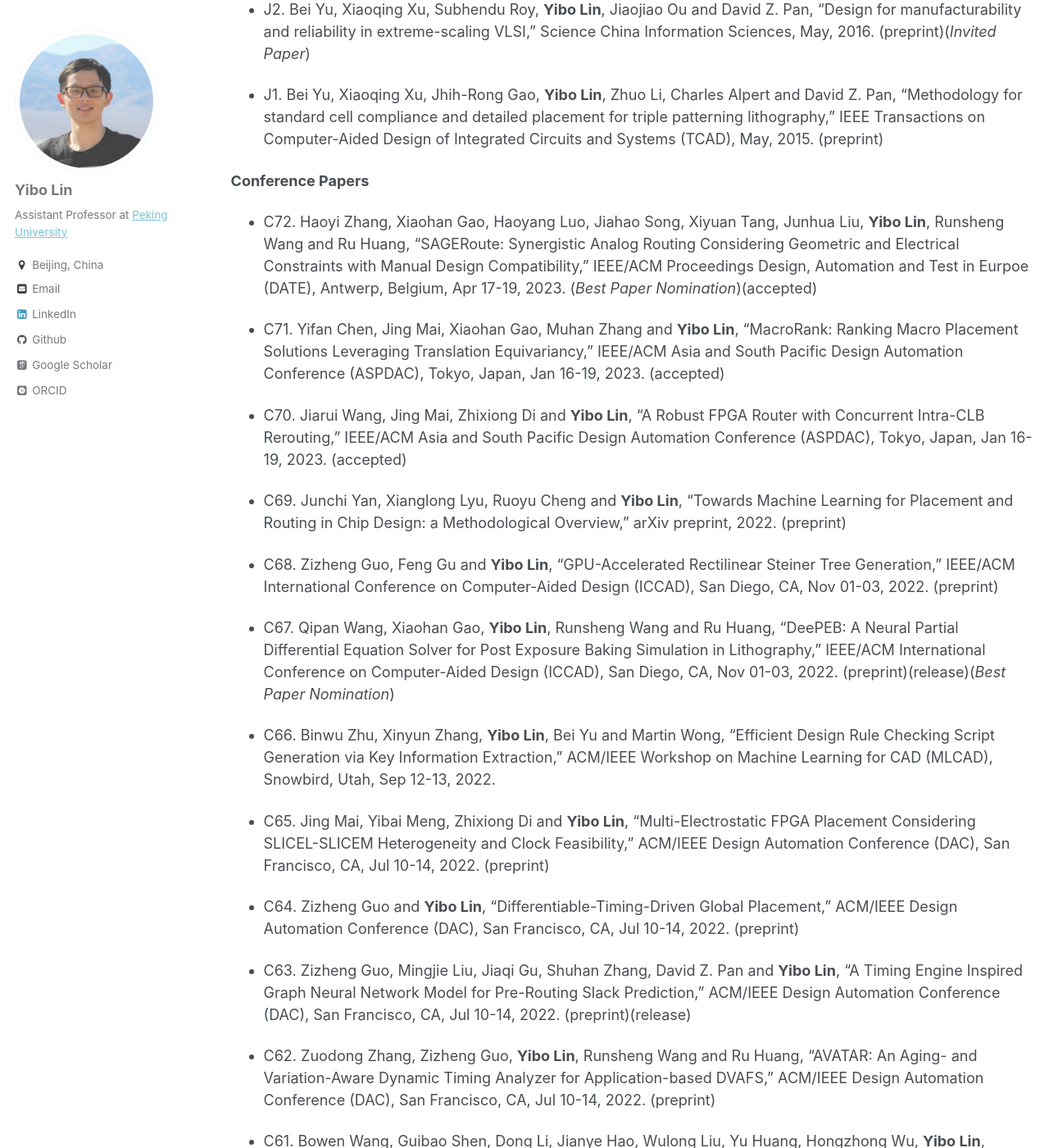
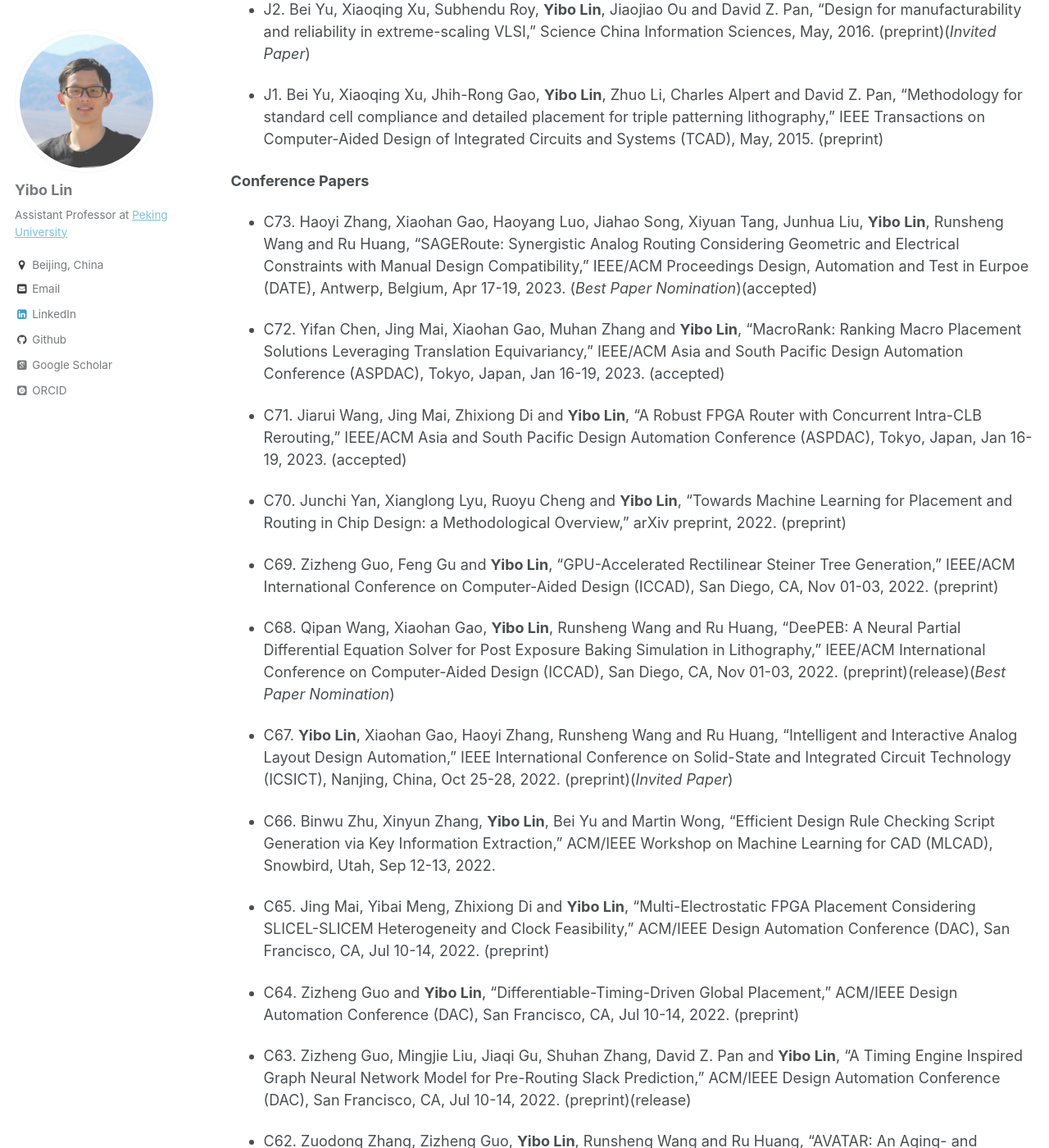
Before and after one commit to limbo018/limbo018.github.io, a Jekyll site: the page built from _pages/cv.md, in a window 1280 px wide and 1400 px high, scrolled down 8451 px. Shown: the whole window at 82% size. Built offline with Jekyll 4.4.1, drawn with Linux system fonts in a browser that asks for light colours; some web fonts are replaced.

Commit message:
add ICSICT paper

```diff
--- a/_includes/publications_cv.md
+++ b/_includes/publications_cv.md
@@ -82,17 +82,19 @@
 **Conference Papers**
 
 
-* C72. Haoyi Zhang, Xiaohan Gao, Haoyang Luo, Jiahao Song, Xiyuan Tang, Junhua Liu, **Yibo Lin**, Runsheng Wang and Ru Huang, "SAGERoute: Synergistic Analog Routing Considering Geometric and Electrical Constraints with Manual Design Compatibility," IEEE/ACM Proceedings Design, Automation and Test in Eurpoe (DATE), Antwerp, Belgium, Apr 17-19, 2023. (*Best Paper Nomination*)(accepted)
+* C73. Haoyi Zhang, Xiaohan Gao, Haoyang Luo, Jiahao Song, Xiyuan Tang, Junhua Liu, **Yibo Lin**, Runsheng Wang and Ru Huang, "SAGERoute: Synergistic Analog Routing Considering Geometric and Electrical Constraints with Manual Design Compatibility," IEEE/ACM Proceedings Design, Automation and Test in Eurpoe (DATE), Antwerp, Belgium, Apr 17-19, 2023. (*Best Paper Nomination*)(accepted)
 
-* C71. Yifan Chen, Jing Mai, Xiaohan Gao, Muhan Zhang and **Yibo Lin**, "MacroRank: Ranking Macro Placement Solutions Leveraging Translation Equivariancy," IEEE/ACM Asia and South Pacific Design Automation Conference (ASPDAC), Tokyo, Japan, Jan 16-19, 2023. (accepted)
+* C72. Yifan Chen, Jing Mai, Xiaohan Gao, Muhan Zhang and **Yibo Lin**, "MacroRank: Ranking Macro Placement Solutions Leveraging Translation Equivariancy," IEEE/ACM Asia and South Pacific Design Automation Conference (ASPDAC), Tokyo, Japan, Jan 16-19, 2023. (accepted)
 
-* C70. Jiarui Wang, Jing Mai, Zhixiong Di and **Yibo Lin**, "A Robust FPGA Router with Concurrent Intra-CLB Rerouting," IEEE/ACM Asia and South Pacific Design Automation Conference (ASPDAC), Tokyo, Japan, Jan 16-19, 2023. (accepted)
+* C71. Jiarui Wang, Jing Mai, Zhixiong Di and **Yibo Lin**, "A Robust FPGA Router with Concurrent Intra-CLB Rerouting," IEEE/ACM Asia and South Pacific Design Automation Conference (ASPDAC), Tokyo, Japan, Jan 16-19, 2023. (accepted)
 
-* C69. Junchi Yan, Xianglong Lyu, Ruoyu Cheng and **Yibo Lin**, "Towards Machine Learning for Placement and Routing in Chip Design: a Methodological Overview," arXiv preprint, 2022. ([preprint](https://arxiv.org/pdf/2202.13564.pdf){: .share-button-noborder})
+* C70. Junchi Yan, Xianglong Lyu, Ruoyu Cheng and **Yibo Lin**, "Towards Machine Learning for Placement and Routing in Chip Design: a Methodological Overview," arXiv preprint, 2022. ([preprint](https://arxiv.org/pdf/2202.13564.pdf){: .share-button-noborder})
 
-* C68. Zizheng Guo, Feng Gu and **Yibo Lin**, "[GPU-Accelerated Rectilinear Steiner Tree Generation](https://doi.org/10.1145/3508352.3549434)," IEEE/ACM International Conference on Computer-Aided Design (ICCAD), San Diego, CA, Nov 01-03, 2022. ([preprint](/publications/papers/ROUTING_ICCAD2022_Guo.pdf){: .share-button-noborder})
+* C69. Zizheng Guo, Feng Gu and **Yibo Lin**, "[GPU-Accelerated Rectilinear Steiner Tree Generation](https://doi.org/10.1145/3508352.3549434)," IEEE/ACM International Conference on Computer-Aided Design (ICCAD), San Diego, CA, Nov 01-03, 2022. ([preprint](/publications/papers/ROUTING_ICCAD2022_Guo.pdf){: .share-button-noborder})
 
-* C67. Qipan Wang, Xiaohan Gao, **Yibo Lin**, Runsheng Wang and Ru Huang, "[DeePEB: A Neural Partial Differential Equation Solver for Post Exposure Baking Simulation in Lithography](https://doi.org/10.1145/3508352.3549398)," IEEE/ACM International Conference on Computer-Aided Design (ICCAD), San Diego, CA, Nov 01-03, 2022. ([preprint](/publications/papers/DFM_ICCAD2022_Wang.pdf){: .share-button-noborder})([release](https://github.com/Brilight/DeePEB){: .share-button-noborder})(*Best Paper Nomination*)
+* C68. Qipan Wang, Xiaohan Gao, **Yibo Lin**, Runsheng Wang and Ru Huang, "[DeePEB: A Neural Partial Differential Equation Solver for Post Exposure Baking Simulation in Lithography](https://doi.org/10.1145/3508352.3549398)," IEEE/ACM International Conference on Computer-Aided Design (ICCAD), San Diego, CA, Nov 01-03, 2022. ([preprint](/publications/papers/DFM_ICCAD2022_Wang.pdf){: .share-button-noborder})([release](https://github.com/Brilight/DeePEB){: .share-button-noborder})(*Best Paper Nomination*)
+
+* C67. **Yibo Lin**, Xiaohan Gao, Haoyi Zhang, Runsheng Wang and Ru Huang, "[Intelligent and Interactive Analog Layout Design Automation](https://doi.org/10.1109/ICSICT55466.2022.9963217)," IEEE International Conference on Solid-State and Integrated Circuit Technology (ICSICT), Nanjing, China, Oct 25-28, 2022. ([preprint](/publications/papers/ANALOG_ICSICT2022_Lin.pdf){: .share-button-noborder})(*Invited Paper*)
 
 * C66. Binwu Zhu, Xinyun Zhang, **Yibo Lin**, Bei Yu and Martin Wong, "[Efficient Design Rule Checking Script Generation via Key Information Extraction](https://doi.org/10.1145/3551901.3556494)," ACM/IEEE Workshop on Machine Learning for CAD (MLCAD), Snowbird, Utah, Sep 12-13, 2022.
 
```
Also changed, not shown: _pages/publications.md (+11 -6 lines), ref/publications.bib (+12 -0 lines), 5 other files.
